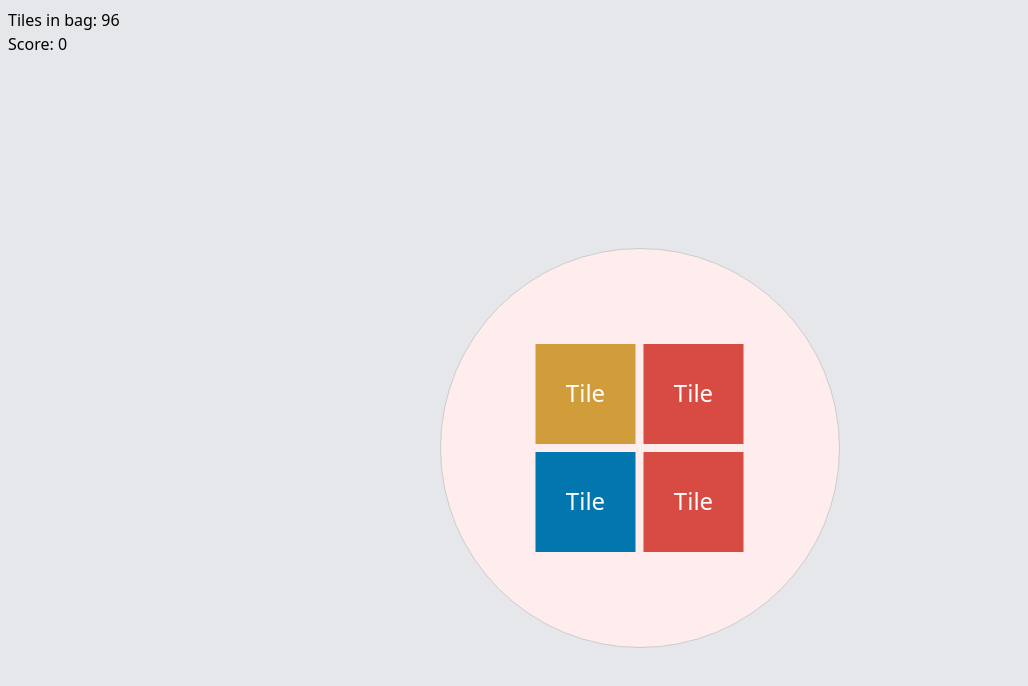
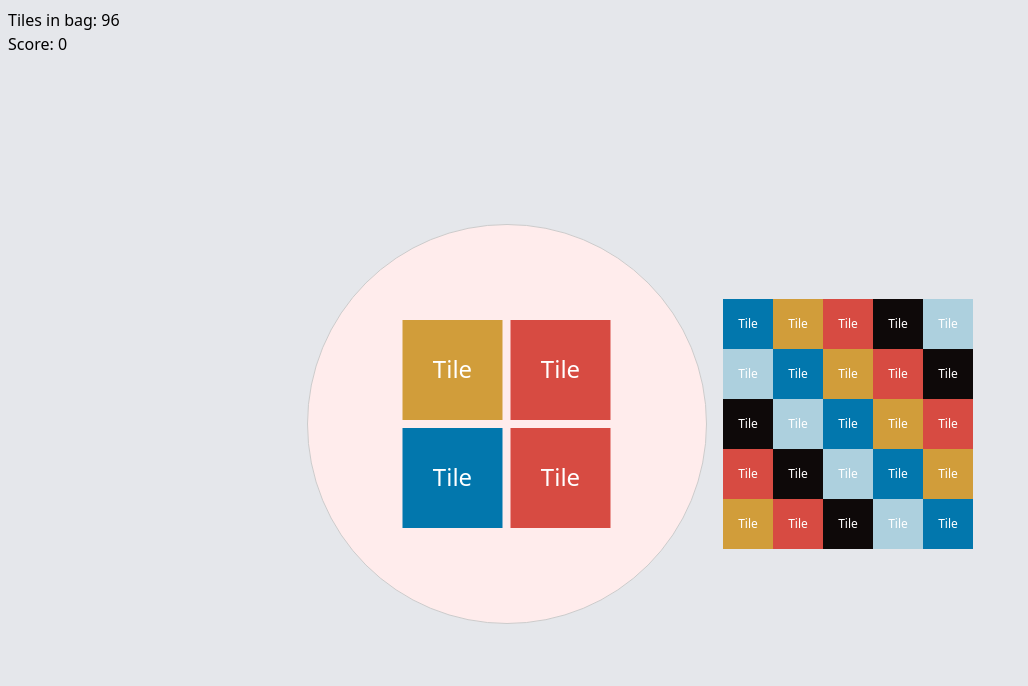
Before and after one commit to Case09/svezul, a SvelteKit app: page / in a window 1280 px wide. Shown: the top 686 px of the page, without its empty margins (0-1028 px from the left). Built offline with nearby package versions, Linux system fonts and the light colour scheme.

Commit message:
Display a wall of tiles

```diff
--- /dev/null
+++ b/src/lib/components/Wall.svelte
@@ -0,0 +1,26 @@
+<script lang="ts">
+	import { tiles, type TileColor } from '$lib';
+	import { take, takeRight } from 'lodash';
+	import Tile from './Tile.svelte';
+
+	function rotate<T>(index: number, list: T[]): T[] {
+		const head = takeRight(list, index);
+		const tail = take(list, list.length - index);
+		return [...head, ...tail];
+	}
+
+	const rows: TileColor[][] = [];
+	for (let i = 0; i < 5; i++) {
+		rows.push(rotate(i, [...tiles]));
+	}
+</script>
+
+<div>
+	{#each rows as row}
+		<div class="flex">
+			{#each row as tile}
+				<Tile {tile} />
+			{/each}
+		</div>
+	{/each}
+</div>
--- a/src/routes/+page.svelte
+++ b/src/routes/+page.svelte
@@ -1,6 +1,7 @@
 <script lang="ts">
 	import { takeTilesFrom, tiles, type TileColor } from '$lib';
 	import FactoryTile from '$lib/components/FactoryTile.svelte';
+	import Wall from '$lib/components/Wall.svelte';
 	import azulStore, { numberOfTilesOfEachColor } from '$lib/stores/index';
 	import { shuffle } from 'lodash';
 	import { onMount } from 'svelte';
@@ -21,12 +22,15 @@
 	$: console.log($azulStore);
 </script>
 
-<div class="h-screen w-screen p-2">
+<div class="flex h-screen w-screen flex-col p-2">
 	{#if $azulStore.bag.length && !$azulStore.gameOver}
 		<h1>Tiles in bag: {$azulStore.bag.length}</h1>
 		<h1>Score: {$azulStore.score}</h1>
 	{/if}
-	<div class="flex h-full w-full items-center justify-center text-5xl">
-		<FactoryTile />
+	<div class="flex grow items-center justify-center gap-4">
+		<div class="flex items-center justify-center text-5xl">
+			<FactoryTile />
+		</div>
+		<Wall />
 	</div>
 </div>
```
